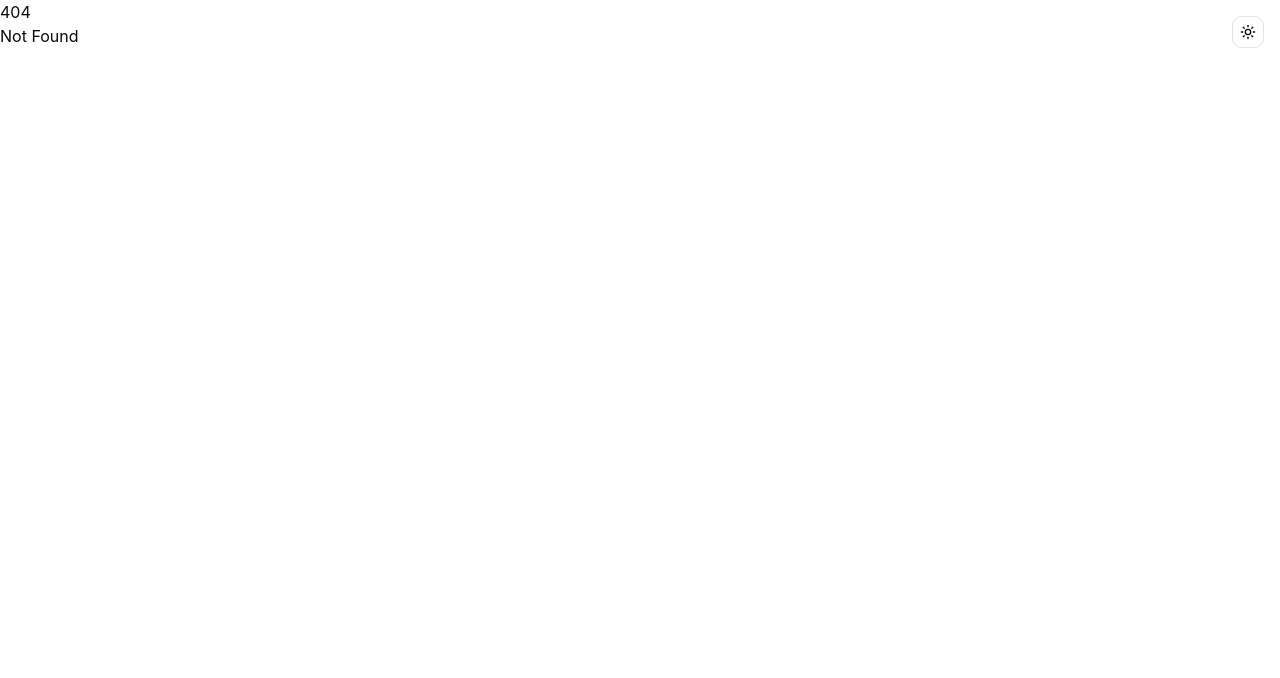
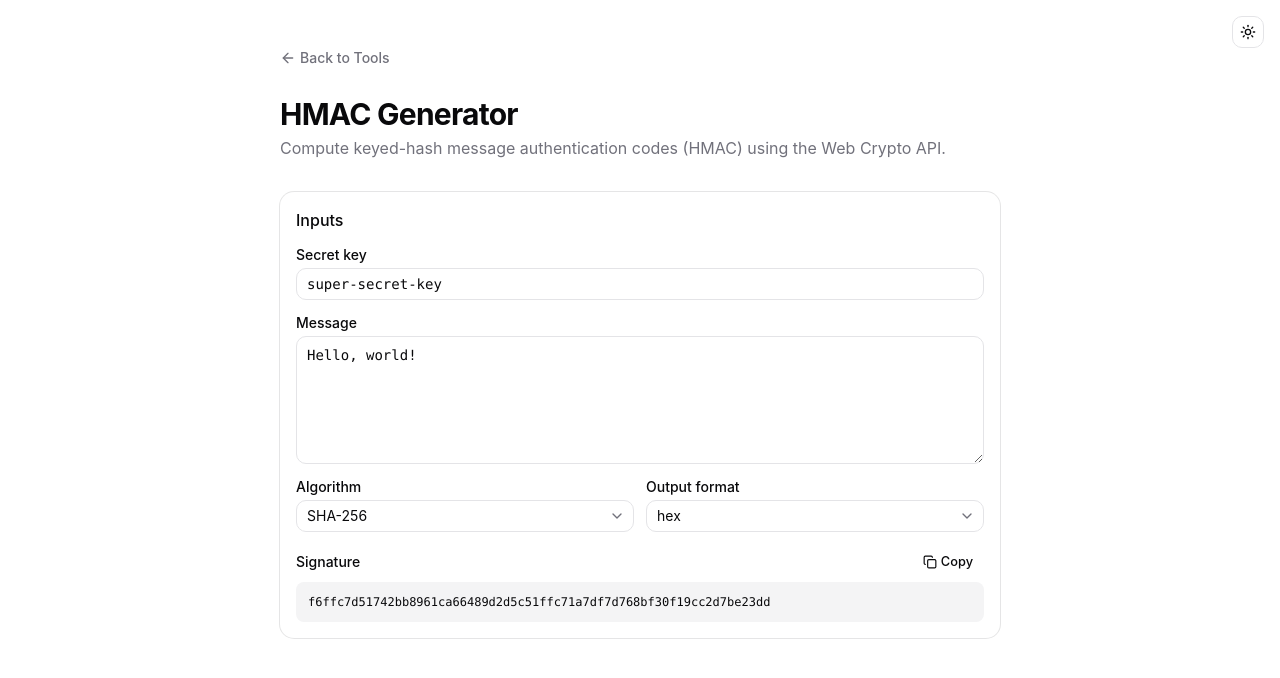
Before and after one commit to orykr/tool.ory.kr, a SvelteKit app in the folder frontend/: page /hmac in a window 1280 px wide. Before the commit this address had no page. Shown: the top 678 px of the page. Built offline with nearby package versions, Linux system fonts and the light colour scheme.

Commit message:
feat(hmac): add HMAC generator (SHA-1/256/384/512, hex/base64)

```diff
--- /dev/null
+++ b/frontend/src/lib/hmac.ts
@@ -0,0 +1,36 @@
+import { bufferToHex } from "$lib/hash";
+
+export type HmacAlgorithm = "SHA-1" | "SHA-256" | "SHA-384" | "SHA-512";
+
+export const HMAC_ALGORITHMS: HmacAlgorithm[] = ["SHA-1", "SHA-256", "SHA-384", "SHA-512"];
+
+export type OutputFormat = "hex" | "base64";
+
+export async function hmac(
+	key: string,
+	message: string,
+	algorithm: HmacAlgorithm,
+	output: OutputFormat
+): Promise<string> {
+	const enc = new TextEncoder();
+	const cryptoKey = await crypto.subtle.importKey(
+		"raw",
+		enc.encode(key),
+		{ name: "HMAC", hash: algorithm },
+		false,
+		["sign"]
+	);
+	const sig = await crypto.subtle.sign("HMAC", cryptoKey, enc.encode(message));
+	if (output === "hex") return bufferToHex(sig);
+	return bufferToBase64(sig);
+}
+
+function bufferToBase64(buffer: ArrayBuffer): string {
+	const bytes = new Uint8Array(buffer);
+	let binary = "";
+	const chunk = 0x8000;
+	for (let i = 0; i < bytes.length; i += chunk) {
+		binary += String.fromCharCode(...bytes.subarray(i, i + chunk));
+	}
+	return btoa(binary);
+}
--- a/frontend/src/routes/+page.svelte
+++ b/frontend/src/routes/+page.svelte
@@ -176,6 +176,11 @@
 			href: "/roman",
 			title: "Roman Numerals",
 			description: "Convert between integers and Roman numerals (1–3999)."
+		},
+		{
+			href: "/hmac",
+			title: "HMAC Generator",
+			description: "Compute HMAC-SHA-1/256/384/512 with hex or base64 output."
 		}
 	];
 </script>
--- /dev/null
+++ b/frontend/src/routes/hmac/+page.svelte
@@ -0,0 +1,128 @@
+<script lang="ts">
+	import * as Card from "$lib/components/ui/card/index.js";
+	import * as Select from "$lib/components/ui/select/index.js";
+	import { Button } from "$lib/components/ui/button/index.js";
+	import { Input } from "$lib/components/ui/input/index.js";
+	import { Label } from "$lib/components/ui/label/index.js";
+	import { Textarea } from "$lib/components/ui/textarea/index.js";
+	import ArrowLeft from "@lucide/svelte/icons/arrow-left";
+	import Copy from "@lucide/svelte/icons/copy";
+	import Check from "@lucide/svelte/icons/check";
+	import { hmac, HMAC_ALGORITHMS, type HmacAlgorithm, type OutputFormat } from "$lib/hmac";
+
+	let key = $state("super-secret-key");
+	let message = $state("Hello, world!");
+	let algorithm = $state<HmacAlgorithm>("SHA-256");
+	let output = $state<OutputFormat>("hex");
+	let result = $state("");
+	let error = $state<string | null>(null);
+	let copied = $state(false);
+	let token = 0;
+
+	$effect(() => {
+		const k = key;
+		const m = message;
+		const a = algorithm;
+		const o = output;
+		const myToken = ++token;
+		if (!k && !m) {
+			result = "";
+			error = null;
+			return;
+		}
+		(async () => {
+			try {
+				const r = await hmac(k, m, a, o);
+				if (myToken !== token) return;
+				result = r;
+				error = null;
+			} catch (e) {
+				if (myToken !== token) return;
+				result = "";
+				error = (e as Error).message;
+			}
+		})();
+	});
+
+	async function copyOut() {
+		await navigator.clipboard.writeText(result);
+		copied = true;
+		setTimeout(() => (copied = false), 1500);
+	}
+</script>
+
+<main class="container mx-auto max-w-3xl px-6 py-12">
+	<nav class="mb-6">
+		<a
+			href="/"
+			class="text-muted-foreground hover:text-foreground inline-flex items-center gap-1 text-sm font-medium transition-colors"
+		>
+			<ArrowLeft class="h-4 w-4" />
+			Back to Tools
+		</a>
+	</nav>
+
+	<header class="mb-8">
+		<h1 class="text-3xl font-bold tracking-tight">HMAC Generator</h1>
+		<p class="text-muted-foreground mt-1">
+			Compute keyed-hash message authentication codes (HMAC) using the Web Crypto API.
+		</p>
+	</header>
+
+	<Card.Root>
+		<Card.Header><Card.Title class="text-base">Inputs</Card.Title></Card.Header>
+		<Card.Content class="space-y-4">
+			<div class="space-y-1.5">
+				<Label for="hmac-key">Secret key</Label>
+				<Input id="hmac-key" bind:value={key} class="font-mono" />
+			</div>
+
+			<div class="space-y-1.5">
+				<Label for="hmac-msg">Message</Label>
+				<Textarea id="hmac-msg" bind:value={message} class="min-h-32 font-mono text-sm" />
+			</div>
+
+			<div class="grid gap-3 sm:grid-cols-2">
+				<div class="space-y-1.5">
+					<Label for="hmac-algo">Algorithm</Label>
+					<Select.Root type="single" bind:value={algorithm as never}>
+						<Select.Trigger id="hmac-algo" class="w-full">{algorithm}</Select.Trigger>
+						<Select.Content>
+							{#each HMAC_ALGORITHMS as a (a)}
+								<Select.Item value={a}>{a}</Select.Item>
+							{/each}
+						</Select.Content>
+					</Select.Root>
+				</div>
+				<div class="space-y-1.5">
+					<Label for="hmac-out">Output format</Label>
+					<Select.Root type="single" bind:value={output as never}>
+						<Select.Trigger id="hmac-out" class="w-full">{output}</Select.Trigger>
+						<Select.Content>
+							<Select.Item value="hex">Hex</Select.Item>
+							<Select.Item value="base64">Base64</Select.Item>
+						</Select.Content>
+					</Select.Root>
+				</div>
+			</div>
+
+			<div class="space-y-1.5">
+				<div class="flex items-center justify-between">
+					<Label>Signature</Label>
+					<Button variant="ghost" size="sm" onclick={copyOut} disabled={!result}>
+						{#if copied}<Check />Copied{:else}<Copy />Copy{/if}
+					</Button>
+				</div>
+				<p class="bg-muted rounded-md p-3 font-mono text-xs break-all">{result || "—"}</p>
+			</div>
+
+			{#if error}
+				<div
+					class="border-destructive/50 bg-destructive/10 text-destructive rounded-md border p-3 text-sm"
+				>
+					{error}
+				</div>
+			{/if}
+		</Card.Content>
+	</Card.Root>
+</main>
```
Also changed, not shown: 1 other file (tests, documents, lock files or other folders).
